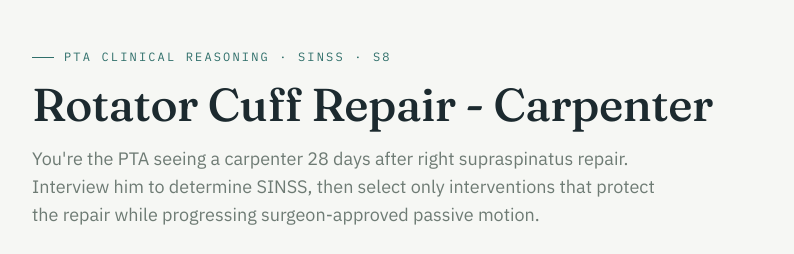
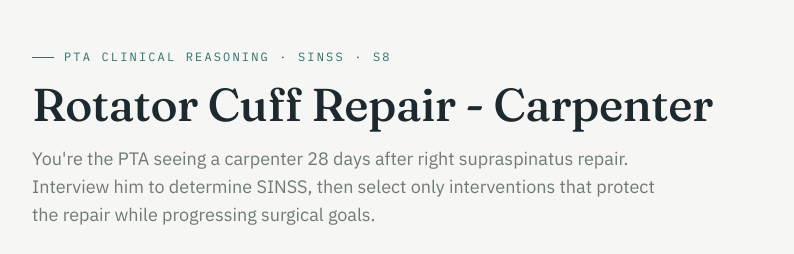
Before and after one commit to kjacoWDE/PTAWixCase_8, a plain HTML site: page index.html in a window 1280 px wide. Shown: the top 254 px of the page, without its empty margins (68-862 px from the left). Drawn offline with Linux system fonts and the light colour scheme.

Commit message:
Fix Case 8 severity answer key/rationale and align option text matching

```diff
--- a/index.html
+++ b/index.html
@@ -201,7 +201,7 @@ const SINSS_CASE = {
     "number": "S8",
     "kicker": "PTA Clinical Reasoning · SINSS",
     "title": "Rotator Cuff Repair - Carpenter",
-    "lede": "You're the PTA seeing a carpenter 28 days after right supraspinatus repair. Interview him to determine SINSS, then select only interventions that protect the repair while progressing surgeon-approved passive motion.",
+    "lede": "You're the PTA seeing a carpenter 28 days after right supraspinatus repair. Interview him to determine SINSS, then select only interventions that protect the repair while progressing surgical goals.",
     "duration": "~10 minutes · interview · classify · treat",
     "patient": {
       "initials": "RL",
@@ -289,7 +289,7 @@ const SINSS_CASE = {
         "Moderate (4–6/10)",
         "High (7–10/10)"
       ],
-      "correct": "Moderate (4-6/10)",
+      "correct": "Moderate (4–6/10)",
       "why": "Although Robert reports pain at 3/10 (which would typically suggest low severity), ongoing sleep disruption indicates greater overall symptom burden and functional impact. In this case, sleep disturbance elevates the severity classification to moderate."
     },
     {
@@ -384,8 +384,8 @@ const SINSS_CASE = {
   "expert": {
     "heading": "Mild pain does not mean the repair is ready to load",
     "paragraphs": [
-      "Robert is improving and reports only mild pain, but he is just four weeks after tendon repair. Stage and tissue-healing constraints take priority over how comfortable he feels, so passive motion must remain within the surgeon's limits and the shoulder should not be actively elevated or resisted prematurely.",
-      "Focus on protected PROM, supported pendulums, scapular setting, positioning, and gentle symptom-relieving manual care. Progression from PROM to AAROM, AROM, and strengthening must follow the operative protocol and response; a sudden pop, bruising, or functional loss warrants immediate communication with the surgeon."
+      "Robert is improving and reports only mild pain, but he is just four weeks after tendon repair. Stage and tissue-healing constraints take priority over how comfortable he feels, so passive motion and protected movement are the focus.",
+      "Focus on protected PROM, supported pendulums, scapular setting, positioning, and gentle symptom-relieving manual care. Progression from PROM to AAROM, AROM, and strengthening must follow the operative protocol and objective milestones, not pain alone."
     ]
   }
 };;
```
